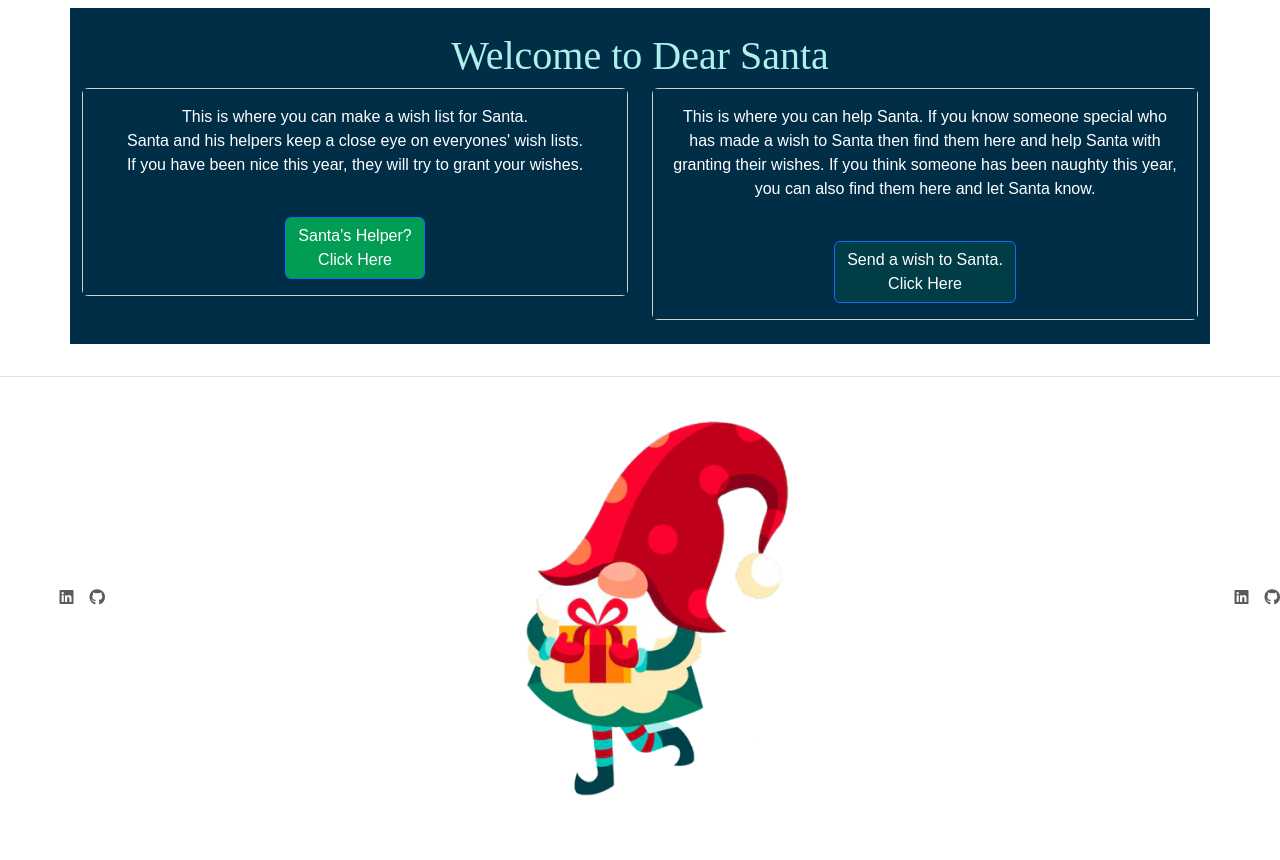
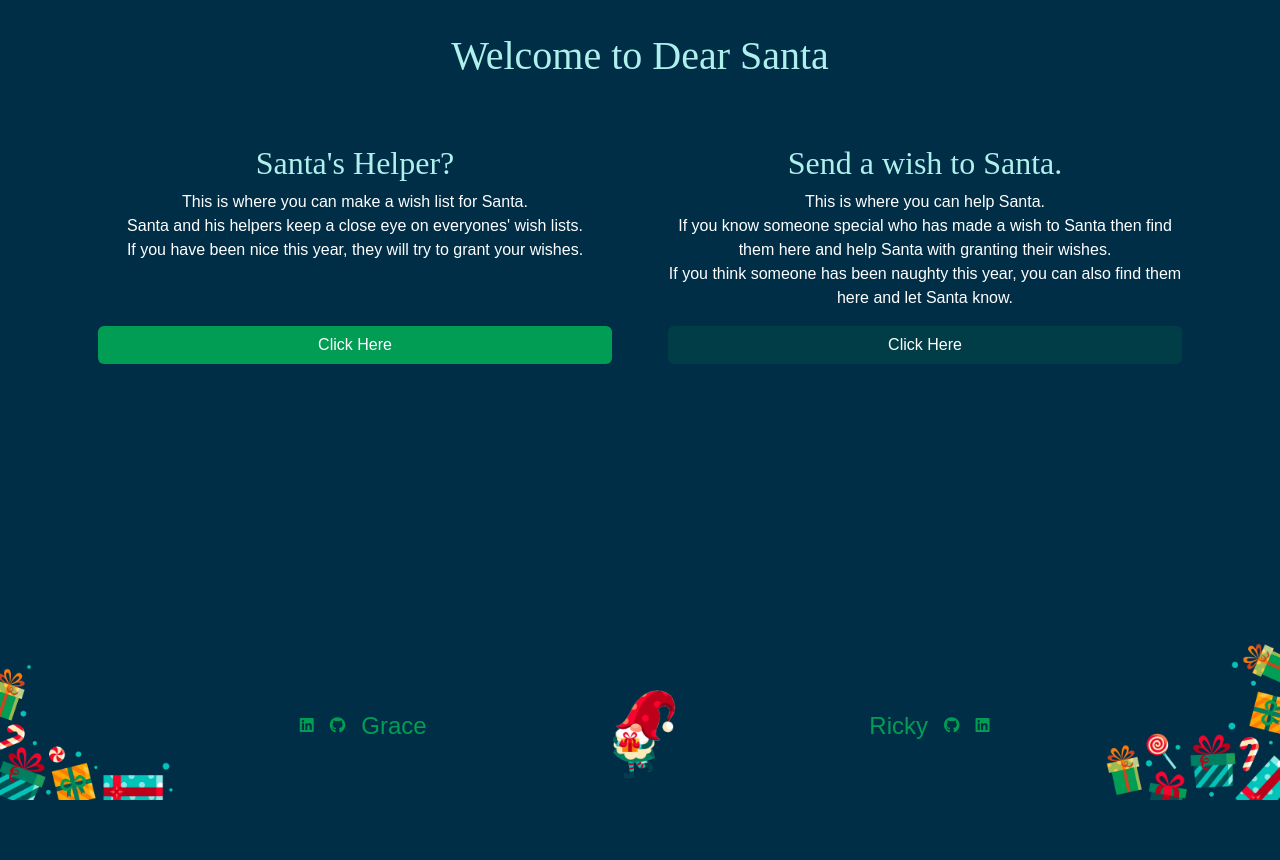
Before and after one commit to glaw2000/Christmas-Fun, a Django app: page / in a window 1280 px wide. After the commit the page ends 800 px from the top, so only its background shows below. Run offline with Django 4.2, Linux system fonts and the light colour scheme; some libraries are stand-ins or nearby versions; some web fonts are replaced.

Commit message:
style: index and footer layout and style to .css

```diff
--- a/landing/templates/landing/index.html
+++ b/landing/templates/landing/index.html
@@ -6,34 +6,32 @@
 
 <div class="row" id="role">
 
-    <h1>Welcome to Dear Santa</h1>
+    <h1 class="mb-5 text-center">Welcome to Dear Santa</h1>
 
     <div class="col-sm-6 mb-3 mb-sm-0">
-        <div class="card">
-            <div class="card-body" id="helper">
-
-                <p class="card-text">
-                    This is where you can make a wish list for Santa. <br>
+        <div class="card h-100">
+            <div class="card-body d-flex flex-column" id="helper">
+                <h2 my-3>Santa's Helper?</h2>
+                <p class="card-text flex-grow-1">
+                    This is where you can make a wish list for Santa.<br>
                     Santa and his helpers keep a close eye on everyones' wish lists.<br>
                     If you have been nice this year, they will try to grant your wishes.
-                </p><br>
-
-                <a href="#" id="help_btn"role="button" class="btn btn-primary button1">Santa's Helper?<br>Click Here</a>
+                </p>
+                <a href="#" id="help_btn" role="button" class="btn button1">Click Here</a>
             </div>
         </div>
     </div>
 
     <div class="col-sm-6">
-        <div class="card">
-            <div class="card-body" id="wisher">
-
-                <p class="card-text">
-                    This is where you can help Santa. If you know someone special who has made a wish
-                    to Santa then find them here and help Santa with granting their wishes.
+        <div class="card h-100">
+            <div class="card-body d-flex flex-column" id="wisher">
+                <h2 my-3>Send a wish to Santa.</h2>
+                <p class="card-text flex-grow-1">
+                    This is where you can help Santa.<br>
+                    If you know someone special who has made a wish to Santa then find them here and help Santa with granting their wishes.<br>
                     If you think someone has been naughty this year, you can also find them here and let Santa know.
-                </p><br>
-
-                <a href="#" id="wish_btn" role="button" class="btn btn-primary button2">Send a wish to Santa.<br>Click Here</a>
+                </p>
+                <a href="#" id="wish_btn" role="button" class="btn button2">Click Here</a>
             </div>
         </div>
     </div>
--- a/static/css/style.css
+++ b/static/css/style.css
@@ -1,24 +1,27 @@
 /* Google Fonts */
-@import url('https://fonts.googleapis.com/css2?family=Mountains+of+Christmas:wght@400;700&family=Sour+Gummy:ital,wght@0,100..900;1,100..900&display=swap');
+@import url("https://fonts.googleapis.com/css2?family=Mountains+of+Christmas:wght@400;700&family=Sour+Gummy:ital,wght@0,100..900;1,100..900&display=swap");
 
 :root {
   --color-main: hsl(201, 100%, 14%);
   --color-text: hsl(0, 0%, 100%);
   --color-text-muted: hsl(0, 0%, 90%);
-    --color-heading: hsl(176, 69%, 81%);
-    --color-heading-muted: hsl(176, 69%, 76%);
-    --color-button1: hsl(152, 99%, 31%);
-    --color-button1-muted: hsl(152, 99%, 26%);
-    --color-button2: hsl(189, 100%, 14%);
-    --color-button2-muted: hsl(189, 100%, 9%);
+  --color-primary: hsl(176, 69%, 81%);
+  --color-primary-muted: hsl(176, 69%, 76%);
+  --color-secondary: hsl(152, 99%, 31%);
+  --color-secondary-muted: hsl(152, 99%, 26%);
+  --color-tertiary: hsl(189, 100%, 14%);
+  --color-tertiary-muted: hsl(189, 100%, 9%);
 }
 
 body {
+  margin-top: 0;
+  padding: 0;
+  line-height: 1.5em;
   font-family: "Sour Gummy", sans-serif;
+  background-color: var(--color-main);
 }
 
 main {
-    background-color: var(--color-main);
 }
 
 h1,
@@ -28,46 +31,102 @@ h4,
 h5,
 h6 {
   font-family: "Mountains of Christmas", serif;
-    color: var(--color-heading);
+  color: var(--color-primary);
 }
 
 p {
   color: var(--color-text);
 }
 
-
-/* button styling for index.html and naughty_nice.html */
+/* Buttons */
 .button1 {
   color: var(--color-text);
-    background-color: var(--color-button1);
+  background-color: var(--color-secondary);
 }
 
 .button1:hover {
   color: var(--color-text);
-    background-color: var(--color-button1-muted);
+  background-color: var(--color-secondary-muted);
 }
 
 .button2 {
   color: var(--color-text);
-    background-color: var(--color-button2);
+  background-color: var(--color-tertiary);
 }
 
 .button2:hover {
   color: var(--color-text);
-    background-color: var(--color-button2-muted);
+  background-color: var(--color-tertiary-muted);
 }
 
-
-/* index.html specific styling */
-#role h1 {
-    text-align: center;
-}
-#helper {
+/* Cards */
+.card {
   background-color: var(--color-main);
   text-align: center;
+  border: none;
 }
 
-#wisher {
-    background-color: var(--color-main);
-    text-align: center;
+/* Footer */
+footer {
+    position: relative;
+    width: 100%;
+    min-height: 100px;
   }
+
+.footer-images {
+  max-height: 150px;
+}
+
+.footer-logo {
+  width: 100px;
+  height: 100px;
+}
+
+.footer-links {
+  z-index: 1;
+}
+
+.footer-icon {
+  color: var(--color-secondary);
+  width: 75px;
+  height: 75px;
+}
+
+.footer-text {
+  color: var(--color-secondary);
+  font-size: x-large;
+}
+
+.container-fluid {
+  position: absolute;
+  bottom: 0;
+  left: 0;
+  right: 0;
+  pointer-events: none;
+}
+
+.container-fluid img {
+  position: fixed;
+  bottom: 0;
+  height: 175px;
+  width: auto;
+}
+
+.container-fluid .col-6:first-child img {
+  left: 0;
+}
+
+.container-fluid .col-6:last-child img {
+  right: 0;
+}
+
+/* Back To Top */
+#back-to-top {
+    display: none;
+    position: fixed;
+    bottom: 20px;
+    right: 30px;
+    z-index: 99;
+    cursor: pointer;
+    color: var(--color-secondary);
+  }
--- a/templates/partials/footer.html
+++ b/templates/partials/footer.html
@@ -1,17 +1,40 @@
-  {% load static %}
+{% load static %}
+<link rel="stylesheet" href="{% static 'css/style.css' %}">
 
-  <footer class="d-flex flex-wrap justify-content-between align-items-center py-3 my-4 border-top">
-    <ul class="nav col-md-4 justify-content-start">
-        <li><p>Grace</p></li>
-        <li class="ms-3"><a class="text-body-secondary" href="https://www.linkedin.com/in/grace-lawrence2000/"><i class="fa-brands fa-linkedin"></i></a></li>
-        <li class="ms-3"><a class="text-body-secondary" href="https://github.com/glaw2000"><i class="fa-brands fa-github"></i></a></li>
-    </ul>
+<footer>
 
-    <img class="col-md-4 d-flex align-items-center justify-content-center mb-3 mb-md-0 me-md-auto" src="{% static 'images/Gonk.png' %}" alt="Christmas Gonk holding a gift">
+<div class="container-fluid">
+  <div class="row">
+    <div class="col-6 justify-content-start">
+      <img src="{% static 'images/footer-left.png' %}" alt="">
+    </div>
+    <div class="col-6 justify-content-end">
+      <img src="{% static 'images/footer-right.png' %}" alt="">
+    </div>
+  </div>
+</div>
 
-    <ul class="nav col-md-4 justify-content-end">
-        <li><p>Ricky</p></li>
-        <li class="ms-3"><a class="text-body-secondary" href="https://www.linkedin.com/in/therickyroy/"><i class="fa-brands fa-linkedin"></i></a></li>
-        <li class="ms-3"><a class="text-body-secondary" href="https://github.com/TheRickyroy"><i class="fa-brands fa-github"></i></a></li>
-    </ul>
-  </footer>
+<div class="footer-links d-flex flex-wrap justify-content-between align-items-center py-3">
+
+  <ul class="nav col-md-4 justify-content-end">
+    <li class="ms-3"><a class="footer-icon" href="https://www.linkedin.com/in/grace-lawrence2000/"><i
+          class="fa-brands fa-linkedin"></i></a></li>
+    <li class="ms-3"><a class="footer-icon" href="https://github.com/glaw2000"><i class="fa-brands fa-github"></i></a>
+    </li>
+    <li>
+      <p class="ms-3 footer-text">Grace</p>
+    </li>
+  </ul>
+
+  <img class="footer-logo" src="{% static 'images/Gonk.png' %}" alt="Christmas Gonk holding a gift">
+
+  <ul class="nav col-md-4 justify-content-start">
+    <li>
+      <p class="ms-3 footer-text">Ricky</p>
+    </li>
+    <li class="ms-3"><a class="footer-icon" href="https://github.com/TheRickyroy"><i
+          class="fa-brands fa-github"></i></a></li>
+    <li class="ms-3"><a class="footer-icon" href="https://www.linkedin.com/in/therickyroy/"><i
+          class="fa-brands fa-linkedin"></i></a></li>
+  </ul>
+</footer>
```
Also changed, not shown: static/images/footer-left.png (added), static/images/footer-right.png (added). Lines whose indentation alone changed are shown as unchanged.
